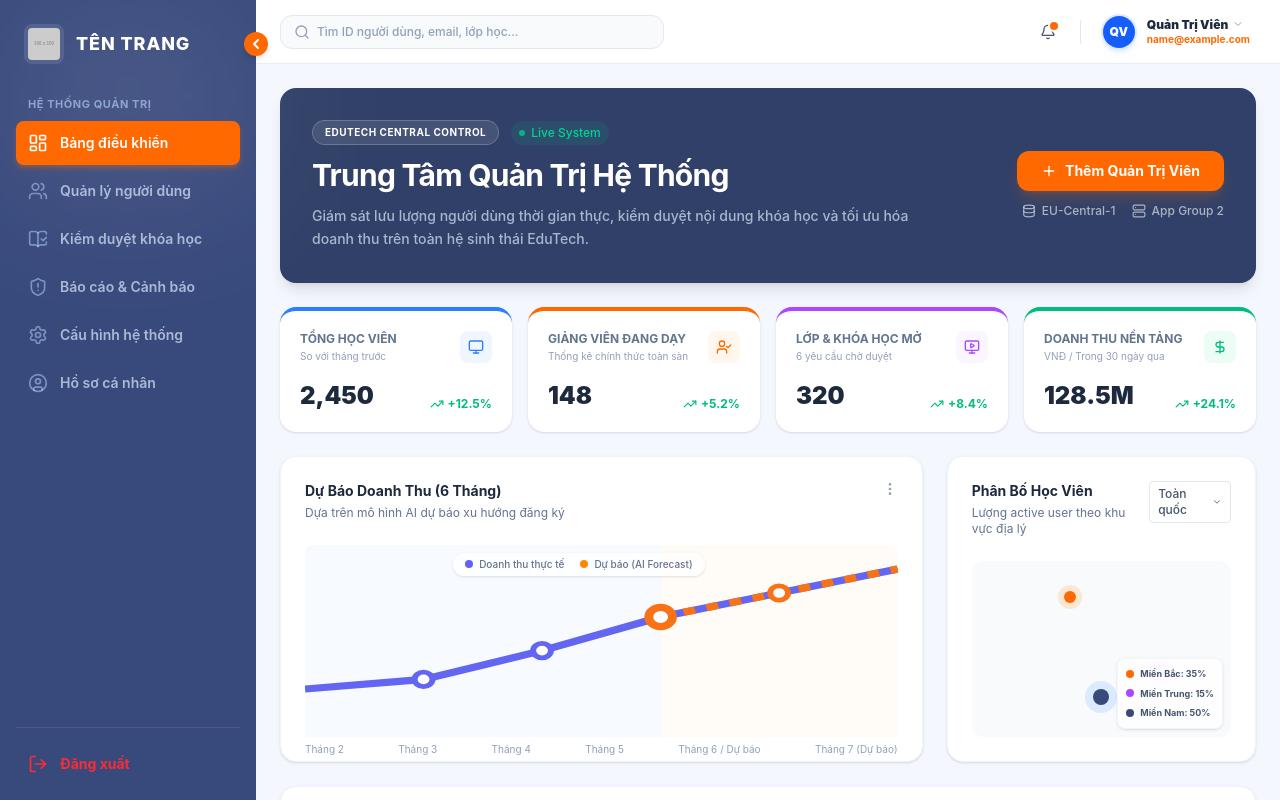
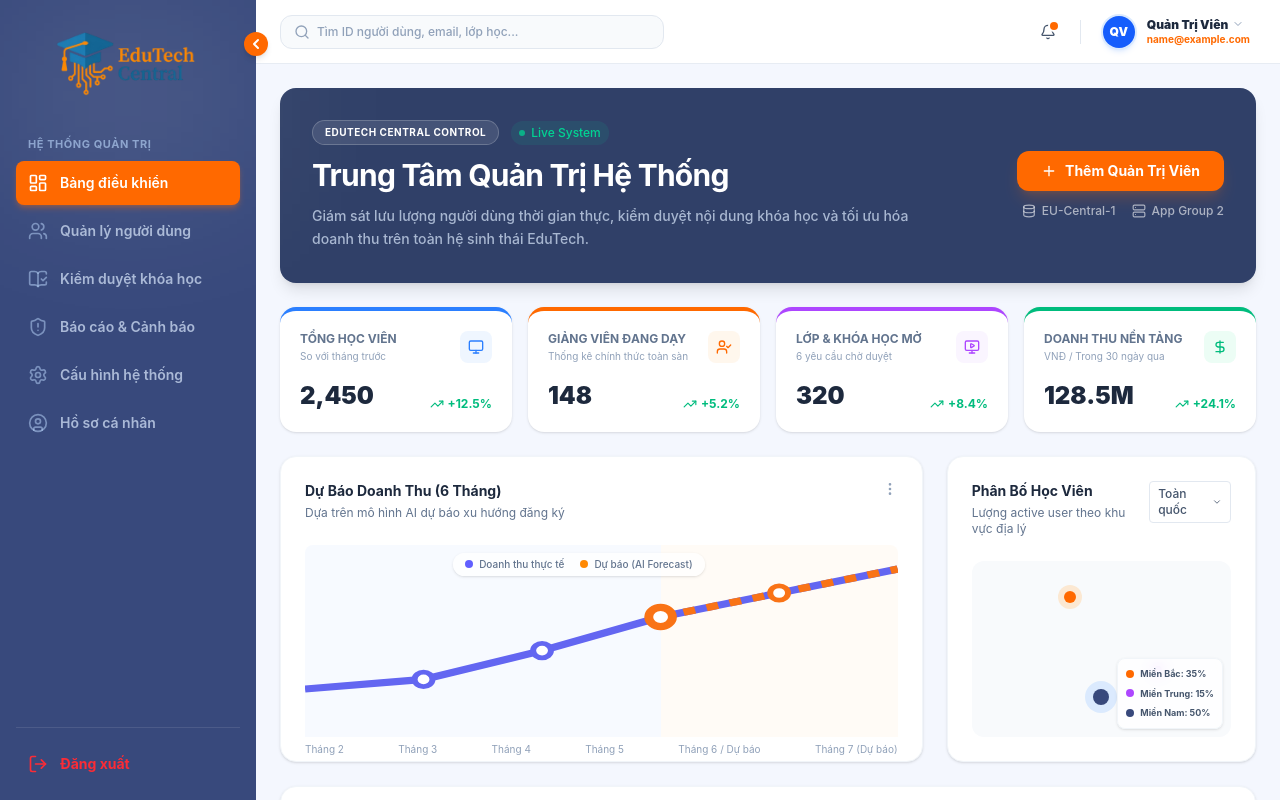
Before and after one commit to Joinney/EduTech_Central, a React (Vite) app in the folder apps/web/: page /admin/dashboard in a window 1280 px wide. Built offline with nearby package versions, Linux system fonts and the light colour scheme; no server answers; sample sign-in values are in the browser's storage.

Commit message:
Chỉnh nhẹ

```diff
--- a/apps/web/src/admindb/components/AdminSidebar.jsx
+++ b/apps/web/src/admindb/components/AdminSidebar.jsx
@@ -55,29 +55,22 @@ export default function AdminSidebar() {
         {/* KHU VỰC LOGO TRANG */}
         <Link
           to="/admin/dashboard"
-          className={`flex items-center transition-all duration-300 ${
-            isCollapsed ? "justify-center py-2" : "px-2 py-2 space-x-3"
+          className={`group flex items-center justify-center transition-all duration-300 ${
+            isCollapsed ? "py-2 h-14" : "py-4 min-h-[80px]"
           }`}
         >
-          {/* Cập nhật đường dẫn logo thực tế vào src */}
+          {/* Tự động đổi Logo dựa trên trạng thái isCollapsed */}
           <img
-            src="https://placehold.co/100x100/png?text=LOGO"
-            alt="Logo"
-            className="w-10 h-10 rounded-lg object-contain shrink-0 bg-white/10 p-1"
+            src={isCollapsed ? "/edutechcentralogo.png" : "/edutechcentral.png"}
+            alt="EduTech Central Logo"
+            className={`object-contain transition-all duration-300 group-hover:scale-105 shrink-0 ${
+              isCollapsed ? "w-10 h-10" : "h-14 sm:h-16 w-auto max-w-[220px]"
+            }`}
           />
-
-          {/* Ẩn tên trang khi thu gọn */}
-          {!isCollapsed && (
-            <div className="min-w-0 flex-1 overflow-hidden transition-opacity duration-300">
-              <h4 className="font-extrabold text-lg text-white tracking-wider truncate">
-                TÊN TRANG
-              </h4>
-            </div>
-          )}
         </Link>
 
         {/* Khu vực Menu Điều Hướng */}
-        <div className="space-y-2 mt-4">
+        <div className="space-y-2 mt-2">
           {!isCollapsed ? (
             <div className="px-3 text-[11px] font-bold text-blue-200/60 uppercase tracking-wider mb-2">
               Hệ Thống Quản Trị
```
